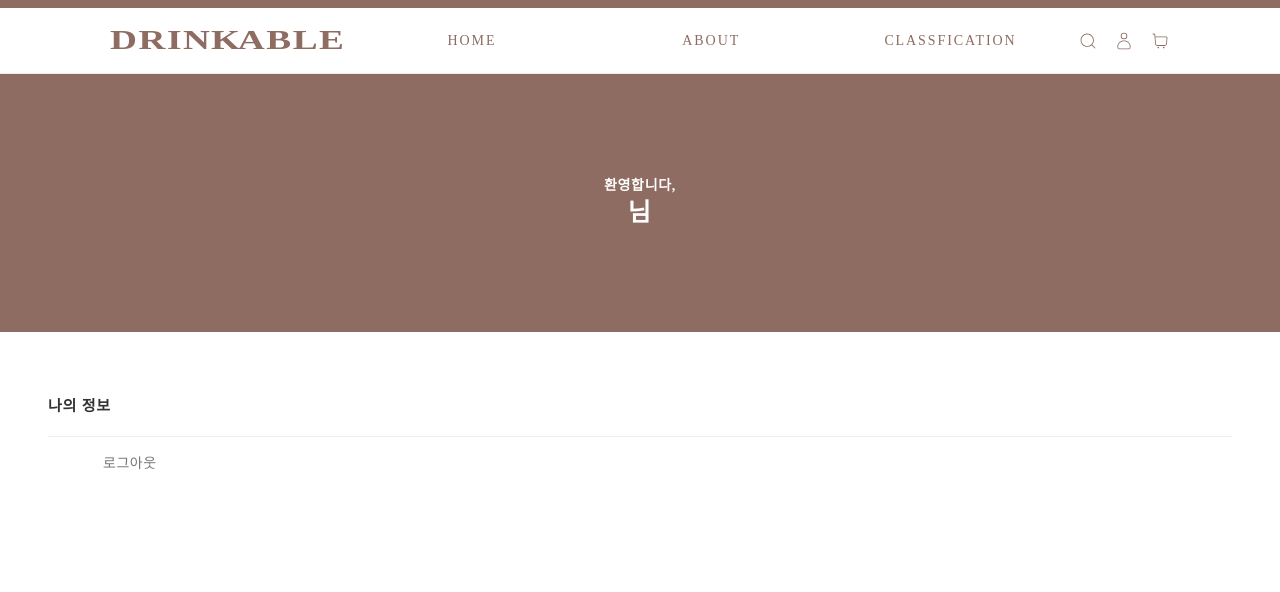
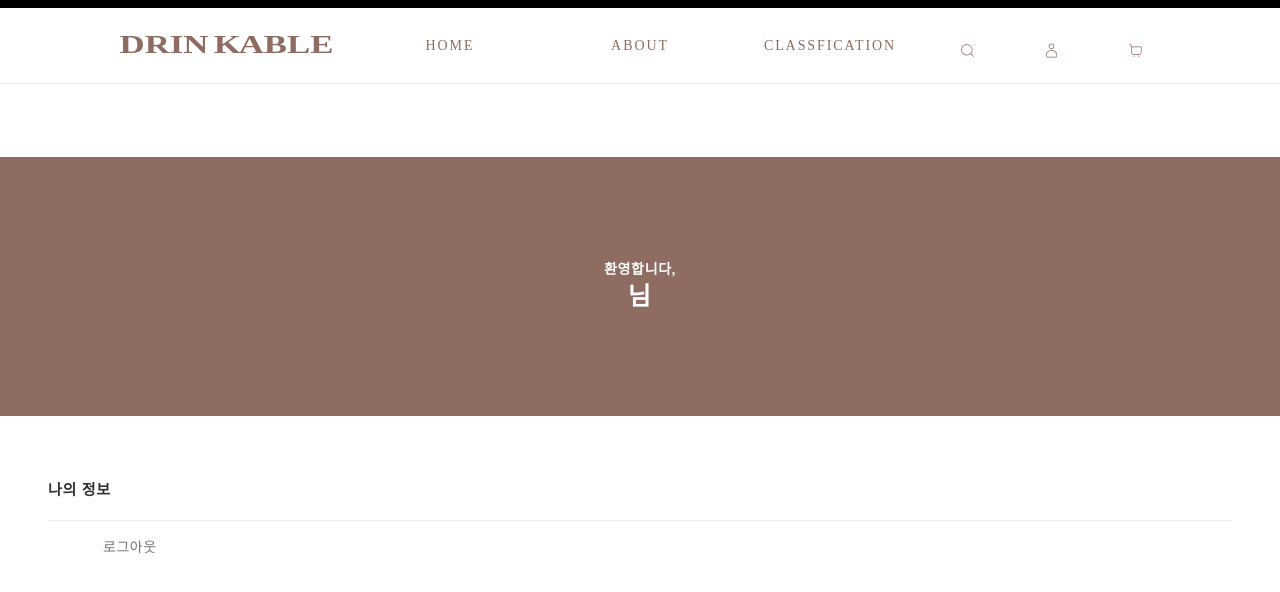
Before and after one commit to bbagbbagn2/DRINKABLE, a React (Create React App) app in the folder client/: page /account in a window 1280 px wide. Shown: the top 592 px of the page. Built offline with nearby package versions, Linux system fonts and the light colour scheme; no server answers.

Commit message:
design(Header 코드 변경)

```diff
--- a/client/src/LoginPage.tsx
+++ b/client/src/LoginPage.tsx
@@ -122,15 +122,10 @@ export default function Main(): JSX.Element {
 }
 
 const LoginPageLayout = styled.div`
-    padding-top: 73px;
+    min-height: calc(100vh - 8.75rem);
     position: relative;
-    display: block;
-    box-sizing: border-box;
-    background: #FFFFFF;
-    font-size: .875rem;
-    font-weight: 300;
-    line-height: 1.5;
-    letter-spacing: .03rem;
+    background-color: #FFFFFF;
+    z-index: 1;
 `;
 
 const LoginPageCol = styled.div`
--- a/client/src/MainPage.tsx
+++ b/client/src/MainPage.tsx
@@ -64,7 +64,6 @@ const BackgroundImage = styled.img`
 `;
 
 const MainPageLayout = styled.div`
-    padding-top: 65px;
     display: grid;
     background: #FFFFFF;
 `;
--- a/client/src/ResisterPage.tsx
+++ b/client/src/ResisterPage.tsx
@@ -11,34 +11,40 @@ export default function Main(): JSX.Element {
     const [id, setId] = useState("");
     const [username, setUsername] = useState("");
     const [password, setPassword] = useState("");
+    const LOGIN_URL = '/login';
     const REGISTER_URL = '/register';
 
-    const handleSubmit = async (e: React.FormEvent) => {
-        e.preventDefault();
+    const onUsernameHandler = (e: any) => {
+        setUsername(e.currentTarget.value)
+    }
+    const onIdHandler = (e: any) => {
+        setId(e.currentTarget.value)
+    }
+    const onPasswordHandler = (e: any) => {
+        setPassword(e.currentTarget.value)
+    }
 
-        if (!id || !username || !password) {
-            alert("입력 칸을 알맞게 입력해주세요.");
-            return;
-        }
+    const onSubmit = () => {
+        if (id && password && username) {
+            axios.post(REGISTER_URL, {
+                username: username,
+                id: id,
+                pwd: password
+            })
+            .then((res) => {
+                console.log(res.data);
 
-        try {
-            const response = await axios.post(REGISTER_URL, {
-                id: id,
-                username: username,
-                password: password
-            });
-
-            const result = response.data;
-
-            if (result === "success") {
-                window.location.href = '/login';
-            } else if (result === "fail") {
-                alert("아이디가 이미 있습니다. 다른 아이디를 입력해주세요.");
-            }
-        } catch (error) {
-            console.error(error);
+                if (res.data === 'success') {
+                    window.location.href = LOGIN_URL;
+                } else if (res.data === 'fail') {
+                    alert("다른 아이디를 입력해주세요!");
+                }
+            })
+        } else {
+            alert("입력 칸을 알맞게 입력해주십시오.");
         }
     };
+
 
     const [currentButton, setCurrentButton] = useState<boolean>(true);
 
@@ -49,7 +55,7 @@ export default function Main(): JSX.Element {
     return (
         <>
             <Header />
-            <LoginPageLayout onSubmit={handleSubmit}>
+            <LoginPageLayout>
                 <LoginPageCol>
                     <LoginPageBox>
                         <MyPageTitleBox>
@@ -92,27 +98,24 @@ export default function Main(): JSX.Element {
                                                 <LoginInput
                                                     variant="standard"
                                                     label="아이디"
-                                                    value={id}
-                                                    onChange={(e) => setId(e.target.value)} />
+                                                    onChange={onIdHandler} />
                                             </LoginInputBox>
                                             <LoginInputBox>
                                                 <LoginInput
                                                     variant="standard"
                                                     label="이름"
-                                                    value={username}
-                                                    onChange={(e) => setUsername(e.target.value)} />
+                                                    onChange={onUsernameHandler} />
                                             </LoginInputBox>
                                             <LoginInputBox>
                                                 <LoginInput
                                                     variant="standard"
                                                     type="password"
                                                     label="비밀번호"
-                                                    value={password}
-                                                    onChange={(e) => setPassword(e.target.value)} />
+                                                    onChange={onPasswordHandler} />
                                             </LoginInputBox>
                                             <LoginButtonBox>
                                                 <LoginButtonItem>
-                                                    <LoginButton type="submit">등록하기</LoginButton>
+                                                    <LoginButton type="submit" onClick={onSubmit}>등록하기</LoginButton>
                                                 </LoginButtonItem>
                                             </LoginButtonBox>
                                         </DataFormCol>
--- a/client/src/components/Header.tsx
+++ b/client/src/components/Header.tsx
@@ -46,6 +46,9 @@ export default function Header(): JSX.Element {
     return (
         <HeaderLayout>
             <HeaderCol>
+                <HeaderContainer>
+                    <HeaderBox>
+                        <HeaderNav>
                             <LogoBox onClick={() => handleScroll(0)}>
                                 <Logo />
                             </LogoBox>
@@ -54,50 +57,97 @@ export default function Header(): JSX.Element {
                                 <HeaderItem to="/" onClick={() => handleScroll(680)}>ABOUT</HeaderItem>
                                 <HeaderItem to="/classfication">CLASSFICATION</HeaderItem>
                             </HeaderList>
-                <MobileHeaderMenuButton>
-                    <AiOutlineMenu size="27" fill='#8E6C62' />
+                            <MyPageCol>
+                                <MobileHeaderMenuButton to="#">
+                                    <AiOutlineMenu size="17" fill='#8E6C62' />
                                 </MobileHeaderMenuButton>
-                <MyPageCol>
-                    <MyPageItem to="/search"><CiSearch size="20" fill='#8E6C62' /></MyPageItem>
-                    <MyPageItem to={sign ? "/account" : "/login"}><CiUser size="20" fill='#8E6C62' /></MyPageItem>
-                    <MyPageItem to="/"><CiShoppingCart size="20" fill='#8E6C62' /></MyPageItem>
+                                <MyPageItem to="/search"><CiSearch size="17" fill='#8E6C62' /></MyPageItem>
+                                <MyPageItem to={sign ? "/account" : "/login"}><CiUser size="17" fill='#8E6C62' /></MyPageItem>
+                                <MyPageItem to="/"><CiShoppingCart size="17" fill='#8E6C62' /></MyPageItem>
                             </MyPageCol>
+                        </HeaderNav>
+                    </HeaderBox>
+                </HeaderContainer>
             </HeaderCol>
         </HeaderLayout>
     );
 }
 
-const HeaderLayout = styled.div`
+const HeaderLayout = styled.header`
+    position: relative;
+    background: #FFF;
+    height: 84px;
+    display: block;
+    z-index: 90;
+
+
+    @media screen and (max-width: 60.063rem) {
+        height: 4.375rem;
+    }
+
+    @media screen and (max-width: 37.563rem) {
+        height: 3.75rem;
+    }
+`;
+
+const HeaderCol = styled.div`
     position: fixed;
     width: 100%;
     height: auto;
-    display: block;
-    background: #FFFFFF;
-    border-top: 8px solid #8E6C62;
+    background-color: #FFF;
     border-bottom: 1px solid #ECECEC;
-    z-index: 90;
+    z-index: 80;
+
+    @media screen and (max-width: 60.063rem) {
+        position: static;
+        height: 100%;
+    }
 `;
 
-const HeaderCol = styled.div`
+const HeaderContainer = styled.div`
+    position: relative;
+`;
+
+const HeaderBox = styled.div`
+    position: relative;
+    border-top: 0.5rem solid #000;
+    z-index: 90;
+
+    @media screen and (max-width: 60.063rem) {
+        position: fixed;
+        width: 100%;
+        background-color: #FFF;
+        border-bottom: 1px solid #ECECEC;
+        z-index: 10;
+    }
+`;
+
+const HeaderNav = styled.div`
     margin: 0 auto;
     padding: 0 8%;
     max-width: 83.875rem;
-    min-height: 65px;
-    box-sizing: content-box;
+    min-height: 4.6875rem;
+    box-sizing: initial;
+    display: grid;
+    grid-template-columns: repeat(3, 1fr);
+    align-items: stretch;
     overflow: hidden;
+
+    @media screen and (max-width: 60.063rem) {
+        padding: 0 1.25rem;
+        min-height: 3.1875rem;
         display: grid;
-    grid-template-columns: 250px 1fr 10%;
-    align-items: stretch;
-
-    @media (max-width: 1024px) {
-        grid-template-columns: 10% 1fr 10%;
-        grid-template-rows: 1fr;
+        grid-template-columns: repeat(4, 1fr);
+        justify-content: center;
     }
 `;
 
 const LogoBox = styled.div`
+    margin-left: auto;
+    margin-right: auto;
     display: grid;
     align-items: center;
+    justify-content: center;
 `;
 
 const HeaderList = styled.div`
@@ -127,27 +177,63 @@ const HeaderItem = styled(Link)`
     }
 `;
 
-const MobileHeaderMenuButton = styled.div`
+const MobileHeaderMenuButton = styled(Link)`
     display: none;
 
-    @media (max-width: 1024px) {
+    @media screen and (max-width: 60.063rem) {
+        position: relative;
+        padding: 0.75rem 0.5rem 1rem;
+        padding-top: 1.375rem;
+        padding-bottom: 1.375rem;
+        width: auto;
+        min-width: 2.25rem;
+        height: auto;
         display: grid;
-        justify-content: end;
+        place-items: center;
+        place-content: center;
+        border-width: 0;
+        border-radius: 0;
+        font-size: .6875rem;
         cursor: pointer;
+    }
+
+    @media screen and (max-width: 37.563rem) {
+        padding-top: 0.75rem;
+        padding-bottom: 1rem;
     }
 `;
 
 const MyPageCol = styled.div`
+    margin: 0;
+    padding: 0;
+    min-width: 9.375rem;
     display: grid;
     grid-template-columns: 1fr 1fr 1fr;
-    place-items: center;
+    align-items: center;
+    justify-content: flex-end;
+
+    @media screen and (max-width: 60.063rem) {
+        overflow: hidden;
+    }
+
 `;
 
 const MyPageItem = styled(Link)`
+    padding: 0.75rem 0.5rem 1rem;
+    padding-top: 1.875rem;
+    padding-bottom: 1.25rem;
+    width: auto;
+    min-width: 2.25rem;
+    height: auto;
     display: grid;
-    place-items: center;
+    align-items: center;
+    place-content: center;
+    border-radius: 0;
+    border-width: 0;
+    letter-spacing: normal;
+    line-height: 1.272;
 
-    @media (max-width: 1024px) {
+    @media (max-width: 60.063rem) {
         display: none;
     }
 `;
--- a/client/src/components/Logo.js
+++ b/client/src/components/Logo.js
@@ -5,12 +5,38 @@ import { ReactComponent as SvgLogo } from '../assets/image/logo.svg'    ;
 
 export default function Logo() {
     return (
-        <Link to="/">
+        <SvgLink to="/">
             <Svg src={SvgLogo} alt="logo" />
-        </Link>
+        </SvgLink>
     );
 }
 
+const SvgLink = styled(Link)`
+    display: flex;
+    flex-grow: 1;
+    flex-shrink: 0;
+    justify-content: center;
+    font-size: .938rem;
+    letter-spacing: normal;
+
+    @media screen and (max-width: 60.063rem) {
+        height: 1.063rem;
+    }
+`;
+
 const Svg = styled(SvgLogo)`
-    display: grid;
+    margin: 0 auto;
+    width: auto;
+    height: 1.75rem;
+    display: inline-block;
+    font-size: .938rem;
+
+    @media screen and (min-width: 37.563rem) and (max-width: 60rem) {
+        margin-bottom: 0.063rem;
+        height: 1.063rem;
+    }
+
+    @media screen and (max-width: 37.563rem) {
+        margin-bottom: 0.125rem;
+    }
 `;
```
Lines whose indentation alone changed are shown as unchanged.
